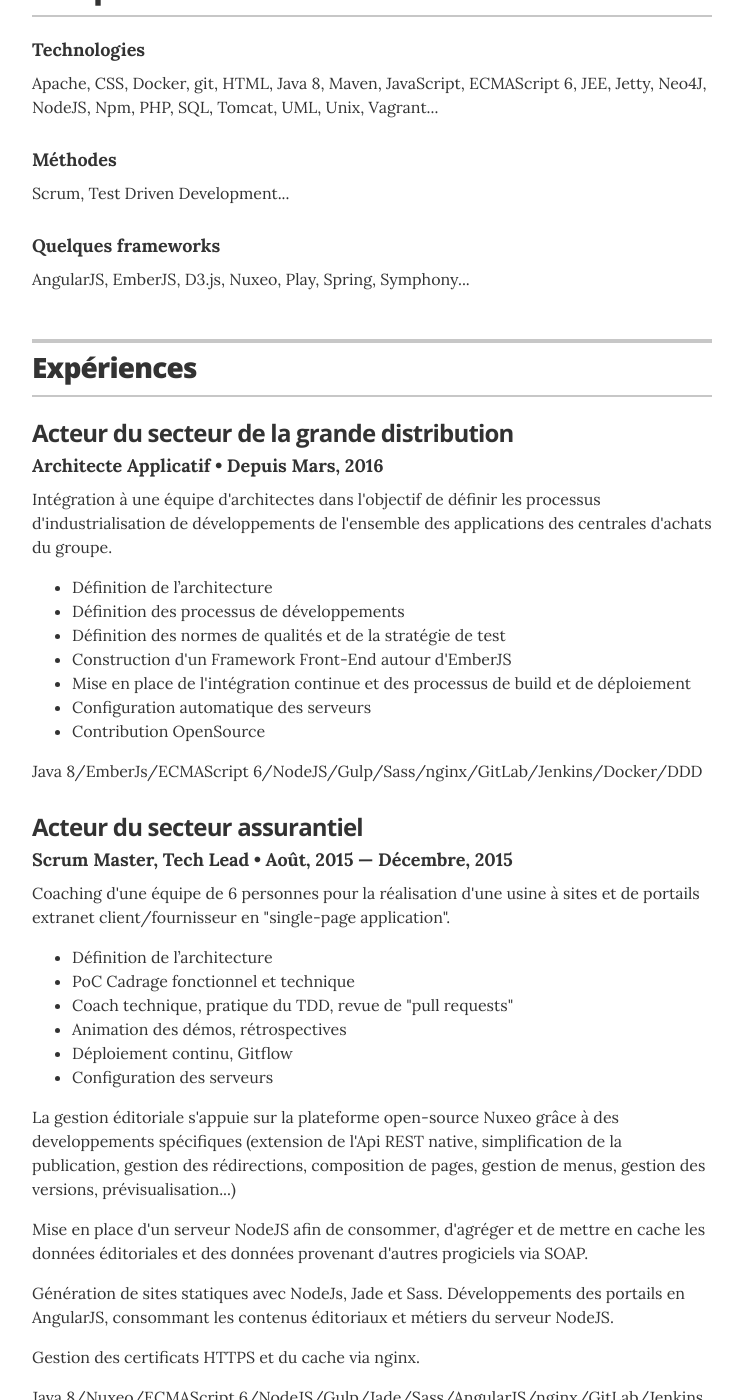
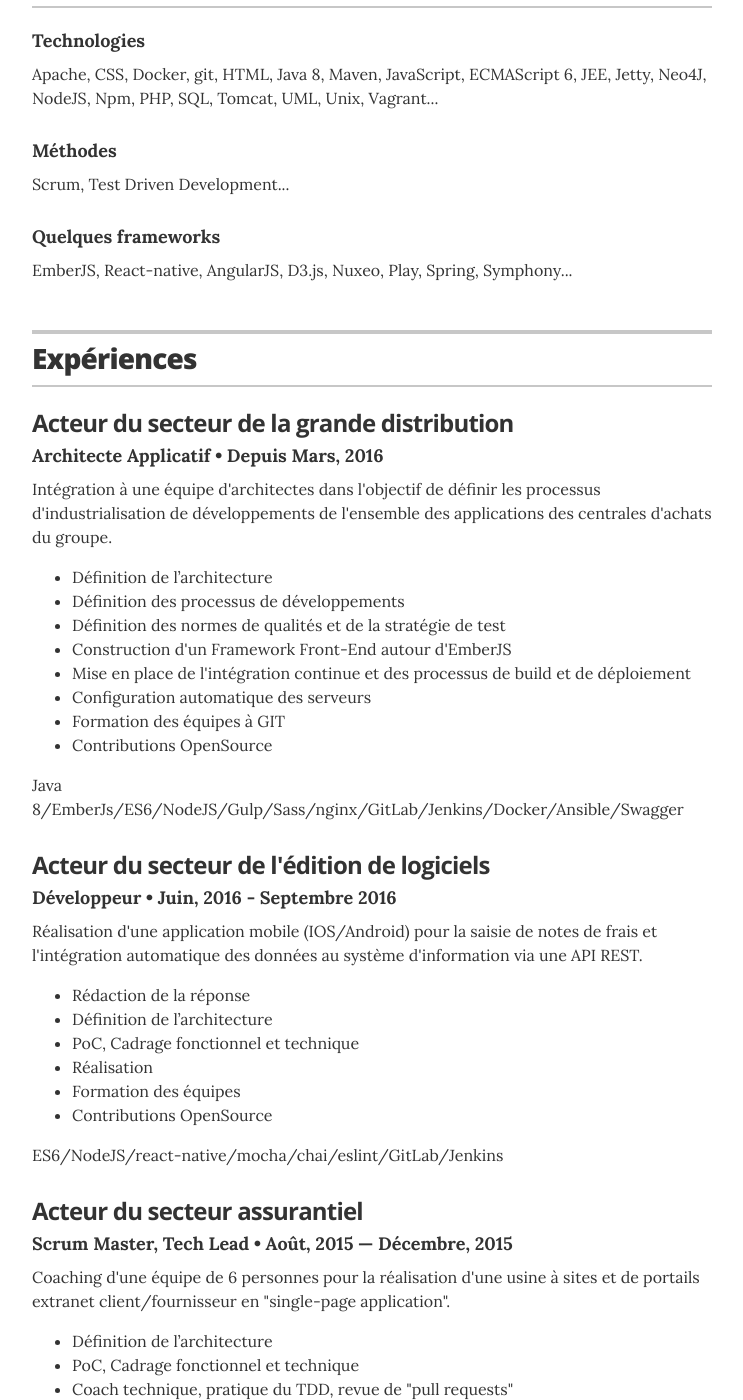
Before and after one commit to gcusnieux/gcusnieux.github.io, a Jekyll site: the page built from index.html, in a window 1280 px wide and 1400 px high, scrolled down 551 px. Shown: the whole window, without its empty margins (268-1011 px from the left). Built offline with Jekyll 4.4.1, drawn with Linux system fonts in a browser that asks for light colours.

Commit message:
add last experience and new avatar

```diff
--- a/_layouts/resume.html
+++ b/_layouts/resume.html
@@ -29,8 +29,10 @@
 
     <div class="executive-summary">
       <p>
-        Artisan du numérique, je suis dévoué à fabriquer des applications de qualité, à choisir les technologies adaptées aux projets,
-        à oeuvrer pour le logiciel libre, à promouvoir un produit ou service auquel je crois, à partager et à apprendre de mes futurs collègues.
+        Artisan du numérique, je suis dévoué à fabriquer des applications de qualité, à choisir les technologies
+        adaptées aux projets,
+        à oeuvrer pour le logiciel libre, à promouvoir un produit ou service auquel je crois, à partager et à apprendre
+        de mes futurs collègues.
         <br/>
       </p>
 
@@ -57,7 +61,8 @@
     <div class="resume-item">
       <h4 class="resume-item-details">Technologies</h4>
 
-      <p class="resume-item-copy">Apache, CSS, Docker, git, HTML, Java 8, Maven, JavaScript, ECMAScript 6, JEE, Jetty, Neo4J, NodeJS, Npm, PHP, SQL, Tomcat, UML, Unix, Vagrant...</p>
+      <p class="resume-item-copy">Apache, CSS, Docker, git, HTML, Java 8, Maven, JavaScript, ECMAScript 6, JEE, Jetty,
+        Neo4J, NodeJS, Npm, PHP, SQL, Tomcat, UML, Unix, Vagrant...</p>
     </div>
 
     <div class="resume-item">
@@ -69,7 +74,7 @@
     <div class="resume-item">
       <h4 class="resume-item-details">Quelques frameworks</h4>
 
-      <p class="resume-item-copy">AngularJS, EmberJS, D3.js, Nuxeo, Play, Spring, Symphony...</p>
+      <p class="resume-item-copy">EmberJS, React-native, AngularJS, D3.js, Nuxeo, Play, Spring, Symphony...</p>
     </div>
 
   </section>
@@ -89,7 +94,8 @@
       <h4 class="resume-item-details">Architecte Applicatif &bull; Depuis Mars, 2016</h4>
 
       <p class="resume-item-copy">
-              Intégration à une équipe d'architectes dans l'objectif de définir les processus d'industrialisation de développements de l'ensemble des applications des centrales d'achats du groupe.
+        Intégration à une équipe d'architectes dans l'objectif de définir les processus d'industrialisation de
+        développements de l'ensemble des applications des centrales d'achats du groupe.
 
       <ul>
         <li>Définition de l’architecture</li>
@@ -98,10 +104,11 @@
         <li>Construction d'un Framework Front-End autour d'EmberJS</li>
         <li>Mise en place de l'intégration continue et des processus de build et de déploiement</li>
         <li>Configuration automatique des serveurs</li>
-              <li>Contribution OpenSource</li>
+        <li>Formation des équipes à GIT</li>
+        <li>Contributions OpenSource</li>
       </ul>
 
-          <p class="resume-item-copy">Java 8/EmberJs/ECMAScript 6/NodeJS/Gulp/Sass/nginx/GitLab/Jenkins/Docker/DDD</p>
+      <p class="resume-item-copy">Java 8/EmberJs/ES6/NodeJS/Gulp/Sass/nginx/GitLab/Jenkins/Docker/Ansible/Swagger</p>
       </p>
 
     </div>
@@ -109,24 +116,51 @@
 
     <!-- Duplicate these resume-item elements and edit accordingly for each job you want to add here -->
     <div class="resume-item">
+      <h3 class="resume-item-title">Acteur du secteur de l'édition de logiciels</h3>
+      <h4 class="resume-item-details">Développeur &bull; Juin, 2016 - Septembre 2016</h4>
+
+      <p class="resume-item-copy">
+        Réalisation d'une application mobile (IOS/Android) pour la saisie de notes de frais et l'intégration automatique
+        des données au système d'information via une API REST.
+      <ul>
+        <li>Rédaction de la réponse</li>
+        <li>Définition de l’architecture</li>
+        <li>PoC, Cadrage fonctionnel et technique</li>
+        <li>Réalisation</li>
+        <li>Formation des équipes</li>
+        <li>Contributions OpenSource</li>
+      </ul>
+
+      <p class="resume-item-copy">ES6/NodeJS/react-native/mocha/chai/eslint/GitLab/Jenkins</p>
+      </p>
+
+    </div>
+    <!-- end of resume-item -->
+
+    <!-- Duplicate these resume-item elements and edit accordingly for each job you want to add here -->
+    <div class="resume-item page-break">
       <h3 class="resume-item-title">Acteur du secteur assurantiel</h3>
       <h4 class="resume-item-details">Scrum Master, Tech Lead &bull; Août, 2015 &mdash; Décembre, 2015</h4>
 
       <p class="resume-item-copy">
-      Coaching d'une équipe de 6 personnes pour la réalisation d'une usine à sites et de portails extranet client/fournisseur en "single-page application".
+        Coaching d'une équipe de 6 personnes pour la réalisation d'une usine à sites et de portails extranet
+        client/fournisseur en "single-page application".
 
       <ul>
         <li>Définition de l’architecture</li>
-        <li>PoC Cadrage fonctionnel et technique</li>
+        <li>PoC, Cadrage fonctionnel et technique</li>
         <li>Coach technique, pratique du TDD, revue de "pull requests"</li>
         <li>Animation des démos, rétrospectives</li>
-        <li>Déploiement continu, Gitflow </li>
+        <li>Déploiement continu, Gitflow</li>
         <li>Configuration des serveurs</li>
       </ul>
 
-      <p>La gestion éditoriale s'appuie sur la plateforme open-source Nuxeo grâce à des developpements spécifiques (extension de l'Api REST native, simplification de la publication, gestion des rédirections, composition de pages, gestion de menus, gestion des versions, prévisualisation...)</p>
+      <p>La gestion éditoriale s'appuie sur la plateforme open-source Nuxeo grâce à des developpements spécifiques
+        (extension de l'Api REST native, simplification de la publication, gestion des rédirections, composition de
+        pages, gestion de menus, gestion des versions, prévisualisation...)</p>
 
-      <p>Mise en place d'un serveur NodeJS afin de consommer, d'agréger et de mettre en cache les données éditoriales et des données provenant d'autres progiciels via SOAP.</p>
+      <p>Mise en place d'un serveur NodeJS afin de consommer, d'agréger et de mettre en cache les données éditoriales et
+        des données provenant d'autres progiciels via SOAP.</p>
 
       <p>Génération de sites statiques avec NodeJs, Jade et Sass.
         Développements des portails en AngularJS, consommant les contenus éditoriaux et métiers du serveur NodeJS.
@@ -140,7 +174,7 @@
     <!-- end of resume-item -->
 
     <!-- Duplicate these resume-item elements and edit accordingly for each job you want to add here -->
-   <div class="resume-item page-break">
+    <div class="resume-item">
       <h3 class="resume-item-title">Acteur du secteur de l'édition et de l'impression</h3>
       <h4 class="resume-item-details">Architecte applicatif &bull; De Mars, 2015 &mdash; Févier, 2016 </h4>
 
@@ -149,7 +183,7 @@
         Refonte d’un site d’auto-publication et de vente de livres en ligne.
 
       <ul>
-        <li>Réalisation d’une API REST et d’un client php spécifique. </li>
+        <li>Réalisation d’une API REST et d’un client php spécifique.</li>
         <li>Implémentation des différentes transformations et contrôles des fichiers pour l’impression du livre.</li>
         <li>Mise en place de processus de validation.</li>
         <li>Cadrage fonctionnel et technique</li>
@@ -164,17 +198,19 @@
     <!-- end of resume-item -->
 
     <!-- Duplicate these resume-item elements and edit accordingly for each job you want to add here -->
-   <div class="resume-item">
+    <div class="resume-item page-break">
       <h3 class="resume-item-title">Acteur du logement social</h3>
       <h4 class="resume-item-details">Expert ECM &bull; Décembre, 2014 &mdash; Mars, 2015</h4>
 
       <p class="resume-item-copy">
 
-        Accompagnement fonctionnel et technique à la mise en place d’une solution de remplacement d’un disque de partage par une plateforme de gestion électronique des documents. Implémentation des processus de travail des différents services.
+        Accompagnement fonctionnel et technique à la mise en place d’une solution de remplacement d’un disque de partage
+        par une plateforme de gestion électronique des documents. Implémentation des processus de travail des différents
+        services.
         Packaging de la solution en RPM. Définition de l’architecture et installation du cluster.
       <ul>
         <li>Cadrage fonctionnel et technique</li>
-          <li>Définition des "users stories" </li>
+        <li>Définition des "users stories"</li>
         <li>Réalisation, déploiement</li>
         <li>Installation du cluster</li>
         <li>Migration des donneés (+ 3To)</li>
@@ -186,13 +222,14 @@
     <!-- Duplicate these resume-item elements and edit accordingly for each job you want to add here -->
     <div class="resume-item">
       <h3 class="resume-item-title">Acteur du secteur assurantiel</h3>
-      <h4 class="resume-item-details">Architecte applicatif &bull; Sepetembre, 2014  &mdash; Novembre, 2014</h4>
+      <h4 class="resume-item-details">Architecte applicatif &bull; Sepetembre, 2014 &mdash; Novembre, 2014</h4>
 
       <p class="resume-item-copy">
 
-        Audit du portail extranet qui permet de mettre à disposition les dernières informations et produits disponibles pour les agents et courtiers.
+        Audit du portail extranet qui permet de mettre à disposition les dernières informations et produits disponibles
+        pour les agents et courtiers.
       <ul>
-          <li>Audit fonctionnel et technique </li>
+        <li>Audit fonctionnel et technique</li>
         <li>Etude de choix, de faisabilité</li>
         <li>Proof of Concept</li>
         <li>Soutenance</li>
@@ -204,12 +241,13 @@
     <!-- end of resume-item -->
 
     <!-- Duplicate these resume-item elements and edit accordingly for each job you want to add here -->
-   <div class="resume-item page-break">
+    <div class="resume-item">
       <h3 class="resume-item-title">Acteur de la grande distribution</h3>
-      <h4 class="resume-item-details">Scrum Master, Développeur &bull; Avril, 2013  &mdash; Septembre, 2014</h4>
+      <h4 class="resume-item-details">Scrum Master, Développeur &bull; Avril, 2013 &mdash; Septembre, 2014</h4>
 
       <p class="resume-item-copy">
-        Au sein de différentes directions, mise en place d'outils métiers internationaux et d'un outil de gestion de contenus spécifique.
+        Au sein de différentes directions, mise en place d'outils métiers internationaux et d'un outil de gestion de
+        contenus spécifique.
 
       <ul>
         <li>Cadrage fonctionnel et technique</li>
@@ -225,12 +263,15 @@
     <!-- end of resume-item -->
 
     <!-- Duplicate these resume-item elements and edit accordingly for each job you want to add here -->
-   <div class="resume-item">
+    <div class="resume-item page-break">
       <h3 class="resume-item-title">Acteur de la grande distribution</h3>
-      <h4 class="resume-item-details">Développeur, Expert Web/ECM &bull; Septembre, 2012  &mdash; Mars, 2013</h4>
+      <h4 class="resume-item-details">Développeur, Expert Web/ECM &bull; Septembre, 2012 &mdash; Mars, 2013</h4>
 
       <p class="resume-item-copy">
-        Dans la grande distribution les opérations commerciales sont courantes. Le souhait de les informatiser était important afin de capitaliser et de partager les éléments de communication entre les différents magasins. Réalisation d’un calendrier interactif où il est possible de visualiser, gérer et comparer les opérations commerciales.
+        Dans la grande distribution les opérations commerciales sont courantes. Le souhait de les informatiser était
+        important afin de capitaliser et de partager les éléments de communication entre les différents magasins.
+        Réalisation d’un calendrier interactif où il est possible de visualiser, gérer et comparer les opérations
+        commerciales.
 
       <ul>
         <li>Expertise Web/ECM</li>
@@ -246,7 +287,7 @@
     <!-- Duplicate these resume-item elements and edit accordingly for each job you want to add here -->
     <div class="resume-item">
       <h3 class="resume-item-title">Acteur de la grande distribution</h3>
-      <h4 class="resume-item-details">Développeur WEB &bull; Juin, 2012  &mdash; Août, 2012</h4>
+      <h4 class="resume-item-details">Développeur WEB &bull; Juin, 2012 &mdash; Août, 2012</h4>
 
       <p class="resume-item-copy">
         Réalisation d’un site intranet single-page pour la gestion d’un référentiel de projets.
@@ -263,9 +304,9 @@
     <!-- end of resume-item -->
 
     <!-- Duplicate these resume-item elements and edit accordingly for each job you want to add here -->
-   <div class="resume-item page-break">
+    <div class="resume-item">
       <h3 class="resume-item-title">Acteur des télécommunications</h3>
-      <h4 class="resume-item-details">Chef de projet technique &bull; Septembre, 2010  &mdash; Juin, 2012</h4>
+      <h4 class="resume-item-details">Chef de projet technique &bull; Septembre, 2010 &mdash; Juin, 2012</h4>
 
       <p class="resume-item-copy">
 
@@ -273,7 +314,7 @@
       <ul>
         <li>Rédaction des spécifications techniques</li>
         <li>Découpage en tâches techniques</li>
-        <li>Evaluation des charges  </li>
+        <li>Evaluation des charges</li>
         <li>Suivi des développements</li>
         <li>Contrôle de la qualité</li>
         <li>Création d'outils</li>
@@ -286,9 +327,9 @@
 
 
     <!-- Duplicate these resume-item elements and edit accordingly for each job you want to add here -->
-   <div class="resume-item">
+    <div class="resume-item page-break">
       <h3 class="resume-item-title">Acteur de la grande distribution</h3>
-      <h4 class="resume-item-details">Developpeur Agile &bull; Novembre, 2008  &mdash; Septembre, 2010</h4>
+      <h4 class="resume-item-details">Developpeur Agile &bull; Novembre, 2008 &mdash; Septembre, 2010</h4>
 
       <p class="resume-item-copy">
 
@@ -305,7 +346,9 @@
       <p class="resume-item-copy">
 
         Projet HI42
-      Conception et développement d’une application permettant d’analyser les chiffres clés des magasins et des régions en les stockant dans une base de données. Mise à disposition d’une API REST afin d’alimenter un gadget de type iGoogle. Création d’une interface compatible avec les smartphones.
+        Conception et développement d’une application permettant d’analyser les chiffres clés des magasins et des
+        régions en les stockant dans une base de données. Mise à disposition d’une API REST afin d’alimenter un gadget
+        de type iGoogle. Création d’une interface compatible avec les smartphones.
       <ul>
         <li>Animation fonctionnelle</li>
         <li>Conception, développements, recette</li>
@@ -322,7 +365,7 @@
 
   {% if site.resume_section_education %}
   <!-- begin Education -->
-  <section class="content-section page-break">
+  <section class="content-section">
 
     <header class="section-header">
       <h2>Formations</h2>
@@ -365,21 +408,22 @@
       <h3 class="resume-item-title"><a href="http://donutlocator.io">donutfinder.io</a></h3>
       <h4 class="resume-item-details">Founder & Primary Developer &bull; 2012 &mdash; Present</h4>
 
-      <p class="resume-item-copy">Donut Locator is an open source node/ember app that lets users find donuts within a defined radius from their home.</p>
+      <p class="resume-item-copy">Donut Locator is an open source node/ember app that lets users find donuts within a
+        defined radius from their home.</p>
     </div>
 
     <div class="resume-item">
       <h3 class="resume-item-title">Springfield Donut Eater's User Group</h3>
       <h4 class="resume-item-details">Co-Founder & Organizer &bull; 2007 &mdash; Present</h4>
 
-      <p class="resume-item-copy">DEUG is a local monthly meetup in Springfield where we share all the latest tips and tricks for dat donut lifestyle. I organize the group, and typically eat most of
+      <p class="resume-item-copy">DEUG is a local monthly meetup in Springfield where we share all the latest tips and
+        tricks for dat donut lifestyle. I organize the group, and typically eat most of
         the donuts.</p>
     </div>
 
   </section>
   <!-- end Projects -->
   {% endif %}
-
 
 
   {% if site.resume_section_recognition %}
@@ -402,7 +446,8 @@
       <h3 class="resume-item-title"><a href="http://www.wattignies-hc.com/">Wattignies Hockey Club</a></h3>
       <h4 class="resume-item-details">Joueur/bénévole &bull; Depuis 1996</h4>
 
-      <p class="resume-item-copy">Entraîneur des jeunes. Organisation d'événements liés à la pratique ou au développement du hockey sur gazon.</p>
+      <p class="resume-item-copy">Entraîneur des jeunes. Organisation d'événements liés à la pratique ou au
+        développement du hockey sur gazon.</p>
     </div>
 
   </section>
```
Also changed, not shown: other parts of _layouts/resume.html (+3 -1 lines), images/avatar.jpg. Lines whose indentation alone changed are shown as unchanged.
